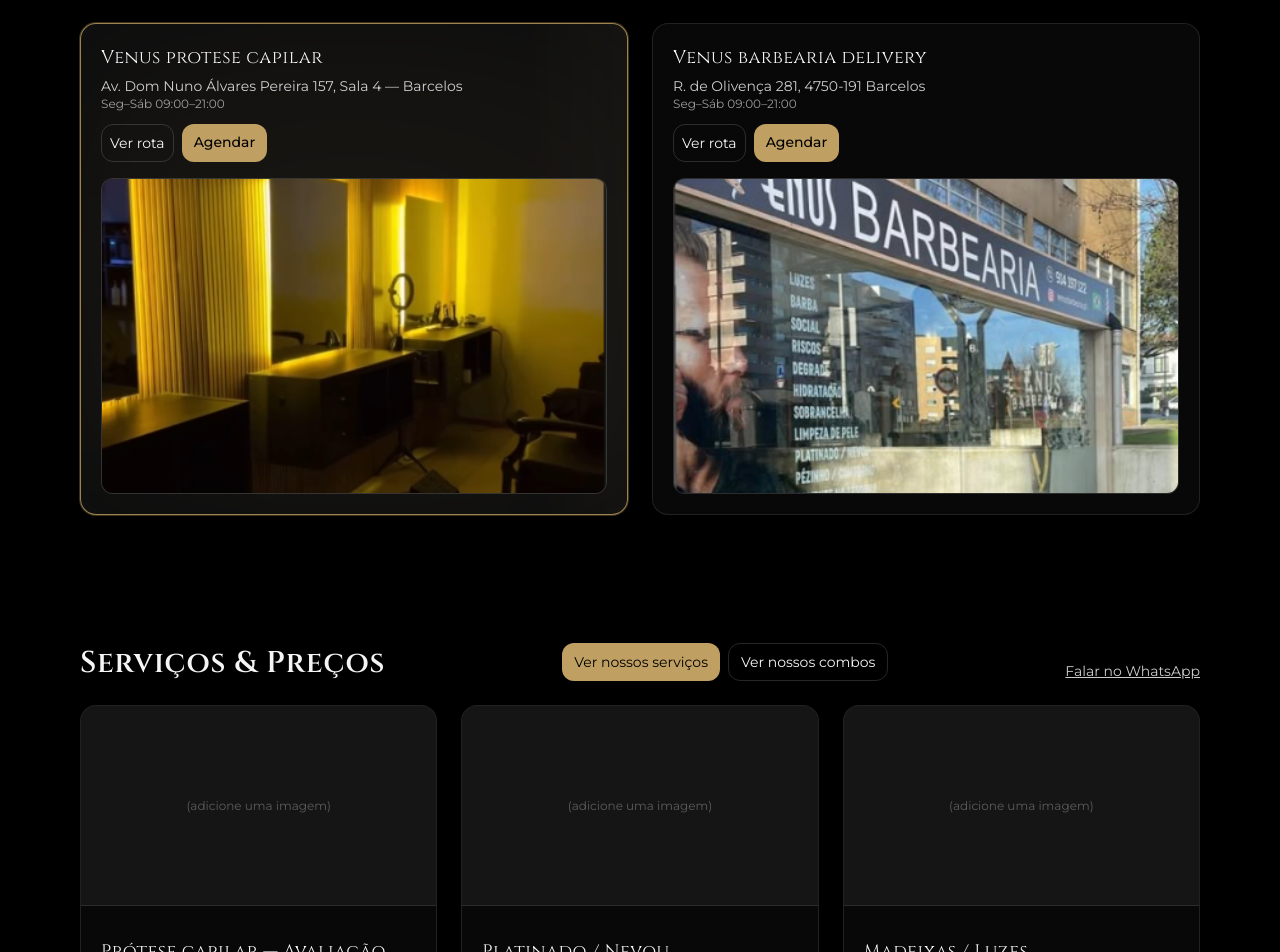
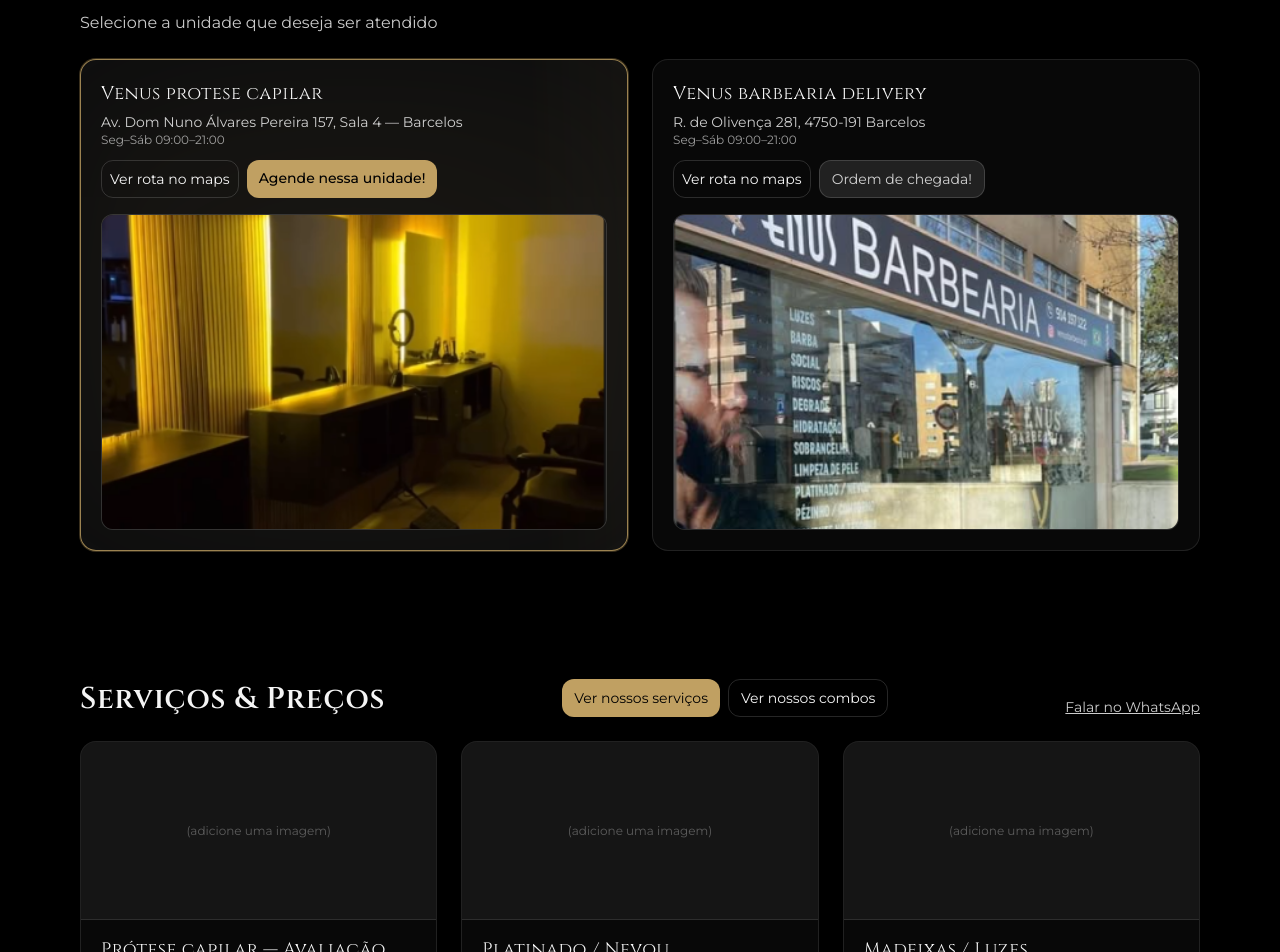
Before and after one commit to Luizbragga/venus-barbearia-site, a React (Vite) app: page / in a window 1280 px wide. Shown: the part 820-1772 px from the top of the page. Built offline with nearby package versions, Linux system fonts and the light colour scheme.

Commit message:
ui(services): aumentar altura da imagem e reduzir espaçamento; unidade Arcozelo sem agendamento ('Ordem de chegada')

```diff
--- a/src/App.jsx
+++ b/src/App.jsx
@@ -49,10 +49,9 @@
     phone: "+351 914 197 122",
     mapsUrl:
       "https://www.google.com/maps/search/?api=1&query=R.+de+Oliven%C3%A7a+281,+4750-191+Barcelos",
-    whatsapp: "https://wa.me/351914197122?text=Quero%20agendar",
-    fresha:
-      "https://www.fresha.com/pt/lvp/barbearia-venus-rua-olivenca-barcelos-jwoQGy",
-    hours: "Seg–Sáb 09:00–21:00",
+    whatsapp: "https://wa.me/351914197122?text=Tenho%20uma%20d%C3%BAvida",
+    fresha: null, // sem agenda online
+    queueOnly: true, // << ATENDIMENTO POR ORDEM DE CHEGADA
   },
 };
 
@@ -77,7 +76,7 @@
     name: "Combo Corte + Barba",
     duration: "70 min",
     desc: "Pacote completo com economia.",
-    badge: "Mais escolhido",
+    //badge: "Mais escolhido",
     prices: { centro: 35, arcozelo: 36 },
   },
   {
@@ -736,7 +735,10 @@
   const ServiceCard = ({ item }) => (
     <article className="group h-full flex flex-col rounded-2xl border border-white/10 bg-white/[0.03] hover:bg-white/[0.05] transition shadow-sm overflow-hidden">
       {/* Imagem com proporção menor no mobile para 2 colunas */}
-      <div className="w-full border-b border-white/10 overflow-hidden aspect-[16/10] md:aspect-[16/9] bg-white/5">
+      <div
+        className="w-full border-b border-white/10 overflow-hidden
+                aspect-[4/3] md:aspect-[16/8] bg-white/5"
+      >
         {item.img ? (
           <img
             src={item.img}
@@ -752,9 +754,8 @@
         )}
       </div>
 
-      {/* Reserva de espaço do badge (mesma altura com/sem badge) */}
-      <div className="px-3 md:px-5 pt-2">
-        <div className="h-5 md:h-6">
+      <div className="px-3 md:px-5 pt-1">
+        <div className="h-2 md:h-3">
           {item.badge && (
             <span className="inline-block text-[10px] md:text-xs px-2 py-0.5 rounded-full bg-brand-copper text-white">
               {item.badge}
@@ -790,16 +791,26 @@
           )}
         </div>
 
-        {/* Botão colado na base para uniformizar altura total */}
+        {/* Rodapé: centro → botão; arcozelo → ordem de chegada */}
         <div className="mt-auto pt-3">
-          <a
-            href={unit.id === "centro" ? UNITS.centro.whatsapp : unit.fresha}
-            className="w-full inline-flex items-center justify-center px-3 py-2 md:px-4 md:py-2.5 rounded-xl border border-white/15 hover:bg-white/10 text-sm"
+          {unitId === "arcozelo" ? (
+            <span
+              className="w-full inline-flex items-center justify-center px-3 py-2 md:px-4 md:py-2.5 rounded-xl
+                             bg-white/[0.06] border border-white/10 text-[13px] md:text-sm text-white/90"
+            >
+              Ordem de chegada!
+            </span>
+          ) : (
+            <a
+              href={UNITS.centro.whatsapp}
+              className="w-full inline-flex items-center justify-center px-3 py-2 md:px-4 md:py-2.5 rounded-xl
+                         border border-white/15 hover:bg-white/10 text-sm"
               target="_blank"
               rel="noopener noreferrer"
             >
               Agendar
             </a>
+          )}
         </div>
       </div>
     </article>
@@ -836,14 +847,20 @@
             Ver nossos combos
           </button>
         </div>
-        <a
-          href={unit.id === "centro" ? UNITS.centro.whatsapp : unit.fresha}
+        {unitId === "centro" ? (
+          <a
+            href={UNITS.centro.whatsapp}
             className="text-sm underline text-white/80 hover:text-white"
             target="_blank"
             rel="noopener noreferrer"
           >
-          {unit.id === "centro" ? "Falar no WhatsApp" : "Ver agenda completa"}
-        </a>
+            Falar no WhatsApp
+          </a>
+        ) : (
+          <span className="text-sm text-white/70">
+            Atendimento por ordem de chegada
+          </span>
+        )}
       </div>
 
       {itemsToRender.length ? (
@@ -912,6 +929,9 @@
       className="mx-auto max-w-6xl px-4 pt-10 md:pt-16 pb-16"
     >
       <h2 className="text-2xl md:text-3xl font-semibold">Nossas unidades</h2>
+      <p className="mt-3 text-white/80 max-w-prose">
+        Selecione a unidade que deseja ser atendido
+      </p>
       <div className="mt-6 grid grid-cols-2 gap-3 md:gap-6">
         {Object.values(UNITS).map((u) => {
           const isActive = unitId === u.id;
@@ -969,18 +989,30 @@
                     onClick={(e) => e.stopPropagation()}
                     className="col-span-1 inline-flex justify-center px-2 py-2 rounded-xl border border-white/15 hover:bg-white/10 text-xs sm:text-sm"
                   >
-                    Ver rota
-                  </a>
-
-                  <a
-                    href={u.id === "centro" ? UNITS.centro.whatsapp : u.fresha}
+                    Ver rota no maps
+                  </a>
+
+                  {u.queueOnly ? (
+                    <span
+                      onClick={(e) => e.stopPropagation()}
+                      title="Atendimento por ordem de chegada"
+                      className="col-span-1 inline-flex justify-center px-3 py-2 rounded-xl border border-white/15 bg-white/10 text-xs sm:text-sm text-white/80 cursor-default"
+                    >
+                      Ordem de chegada!
+                    </span>
+                  ) : (
+                    <a
+                      href={
+                        u.id === "centro" ? UNITS.centro.whatsapp : u.fresha
+                      }
                       target="_blank"
                       rel="noopener noreferrer"
                       onClick={(e) => e.stopPropagation()}
                       className="col-span-1 inline-flex justify-center px-3 py-2 rounded-xl bg-brand-gold text-black text-xs sm:text-sm font-medium hover:brightness-110"
                     >
-                    Agendar
-                  </a>
+                      Agende nessa unidade!
+                    </a>
+                  )}
                 </div>
 
                 {/* Imagem: altura fixa no mobile; grande no desktop */}
@@ -1125,7 +1157,7 @@
           Garanta o seu acesso agora!
         </a>
         <p className="mt-2 text-center text-white/70 text-sm">
-          Inscrições por ordem de chegada.
+          Não perca essa oportunidade!
         </p>
       </div>
 
```
Lines whose indentation alone changed are shown as unchanged.
